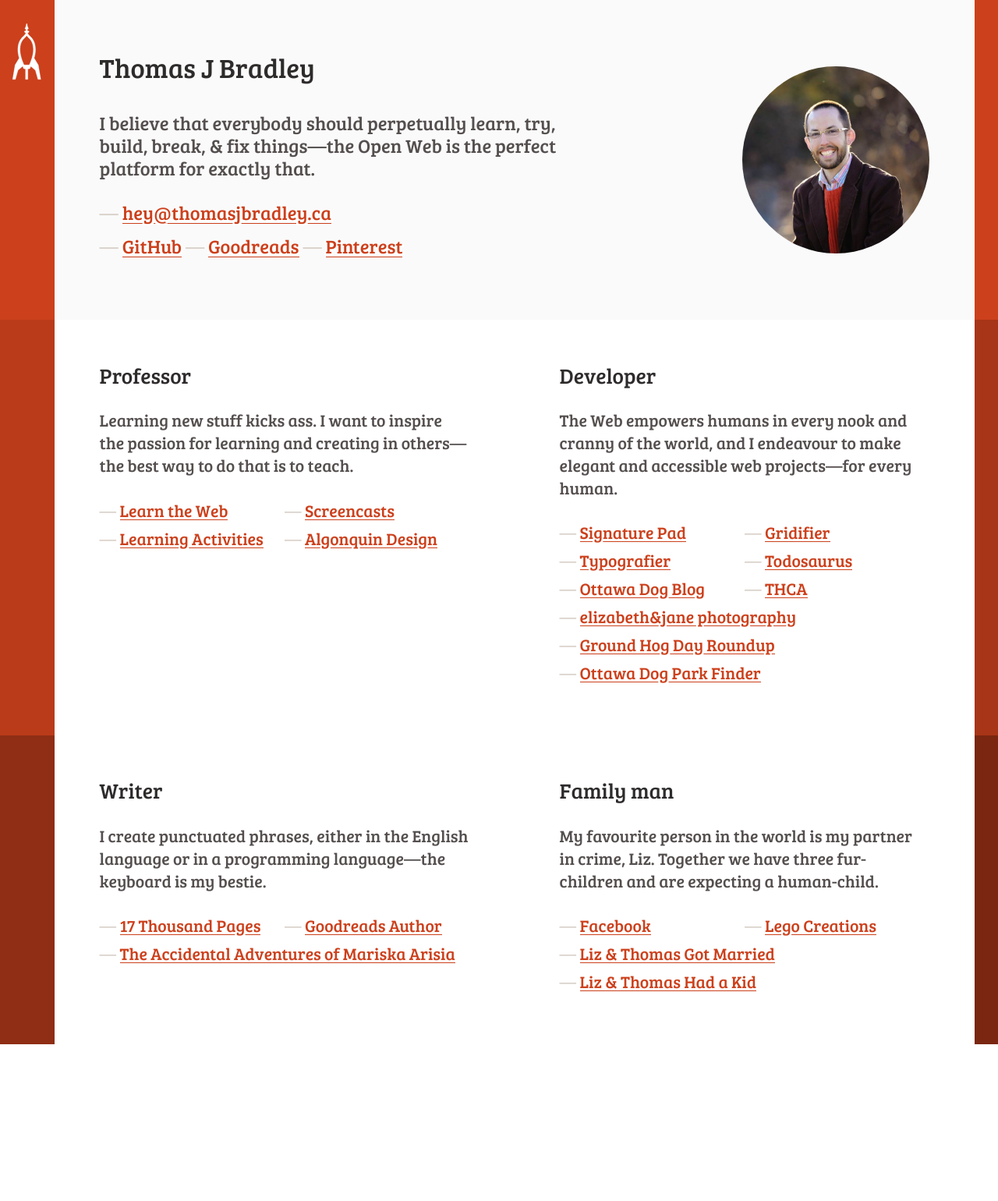
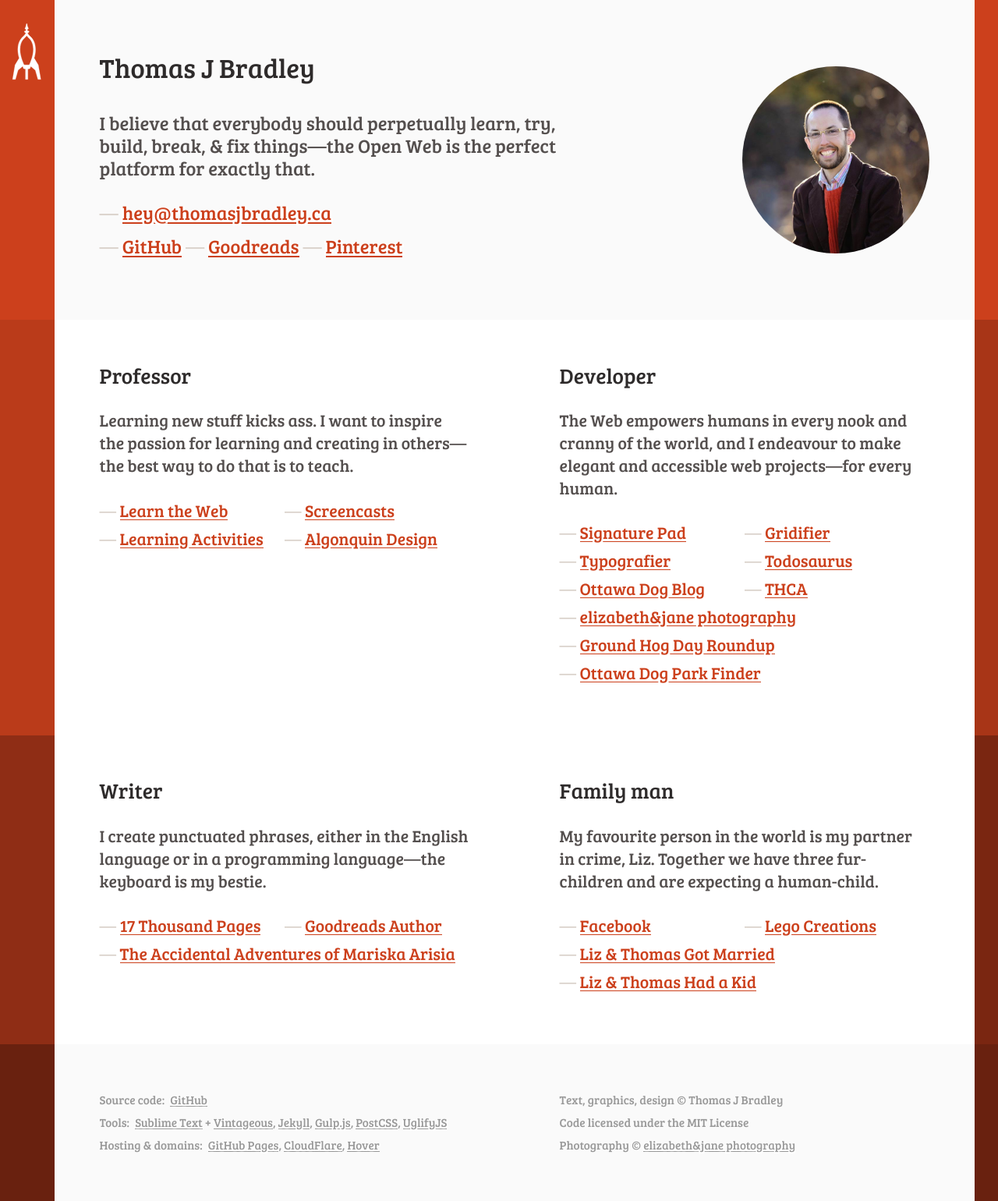
Before and after one commit to thomasjbradley/thomasjbradley.ca, a Jekyll site: the page built from index.html, in a window 1280 px wide. Shown: the whole page at 78% size. Built offline with Jekyll 4.4.1, drawn with Linux system fonts in a browser that asks for light colours; before the commit the page ends 1339 px from its top, so only the background shows below that.

Commit message:
Add details to footer & remove humans txt.

```diff
--- a/css/colors.css
+++ b/css/colors.css
@@ -5,6 +5,7 @@
   --color-brand-dark: #a83517;
   --color-brand-darker: #8f2d15;
   --color-brand-darkest: #7a2611;
+  --color-brand-super-dark: #69210f;
 
   --color-brown: #544f4e;
   --color-brown-medium: #f5f0eb;
--- a/index.html
+++ b/index.html
@@ -4,9 +4,7 @@
 
 <div class="page">
 
-  <div class="section section-top">
-
-    <header role="banner" vocab="http://schema.org/" typeof="Person">
+  <header class="section section-top" role="banner" vocab="http://schema.org/" typeof="Person">
 
     <strong class="logo no-mark-link">
       <svg class="rocket-img" viewBox="0 0 138 256">
@@ -14,8 +12,7 @@
       </svg>
     </strong>
 
-      <div class="grid grid-middle">
-        <div class="unit [ xs-1 s-1 m-1 l-2-3 ] wrapper">
+    <div class="wrapper">
       <h1 class="exa text-dark" tabindex="0" property="name">Thomas J Bradley</h1>
       <p class="giga text-medium" property="description"><strong>I believe that everybody should perpetually learn, try, build, break, &amp; fix things—the Open Web is the perfect platform for exactly that.</strong></p>
 
@@ -25,7 +22,6 @@
         <li class="link push-1-4"><a href="https://www.goodreads.com/author/show/3917042.Thomas_J_Bradley" rel="external">Goodreads</a></li>
         <li class="link"><a href="https://www.pinterest.com/thomasjbradley/" rel="external">Pinterest</a></li>
       </ul>
-        </div>
     </div>
 
     <div class="photo">
@@ -39,8 +35,6 @@
     </div>
 
   </header>
-
-  </div>
 
   <main class="grid" role="main">
 
@@ -102,4 +96,22 @@
 
   </main>
 
+  <footer class="section section-bottom grid">
+    <div class="unit [ xs-1 s-1 m-1-2 l-1-2 ] wrapper">
+      <dl class="micro push-0">
+        <dt>Source code:</dt>
+        <dd><a href="https://github.com/thomasjbradley/thomasjbradley.ca" rel="external">GitHub</a></dd>
+        <dt>Tools:</dt>
+        <dd><a href="https://www.sublimetext.com/" rel="external">Sublime Text</a> + <a href="https://github.com/guillermooo/Vintageous" rel="external">Vintageous</a>, <a href="http://jekyllrb.com/" rel="external">Jekyll</a>, <a href="http://gulpjs.com/" rel="external">Gulp.js</a>, <a href="https://github.com/postcss/postcss" rel="external">PostCSS</a>, <a href="http://lisperator.net/uglifyjs/" rel="external">UglifyJS</a></dd>
+        <dt>Hosting &amp; domains:</dt>
+        <dd><a href="https://pages.github.com/" rel="external">GitHub Pages</a>, <a href="https://www.cloudflare.com/" rel="external">CloudFlare</a>, <a href="https://www.hover.com/" rel="external">Hover</a></dd>
+      </dl>
     </div>
+    <div class="unit [ xs-1 s-1 m-1-2 l-1-2 ] wrapper">
+      <p class="micro push-0">Text, graphics, design © Thomas J Bradley</p>
+      <p class="micro push-0">Code licensed under the MIT License</p>
+      <p class="micro push-0">Photography © <a href="http://elizabethandjane.ca" rel="external">elizabeth&amp;jane photography</a></p>
+    </div>
+  </footer>
+
+</div>
```
Also changed, not shown: css/theme.css (+39 -6 lines), humans.txt (deleted, +0 -19 lines), _includes/main.min.css. Lines whose indentation alone changed are shown as unchanged.
